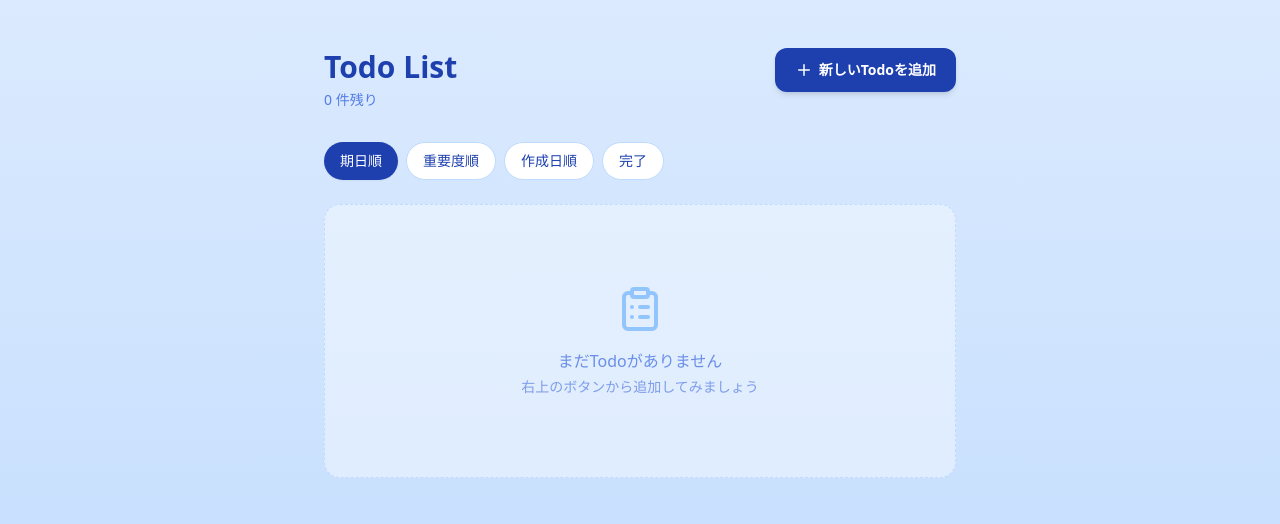
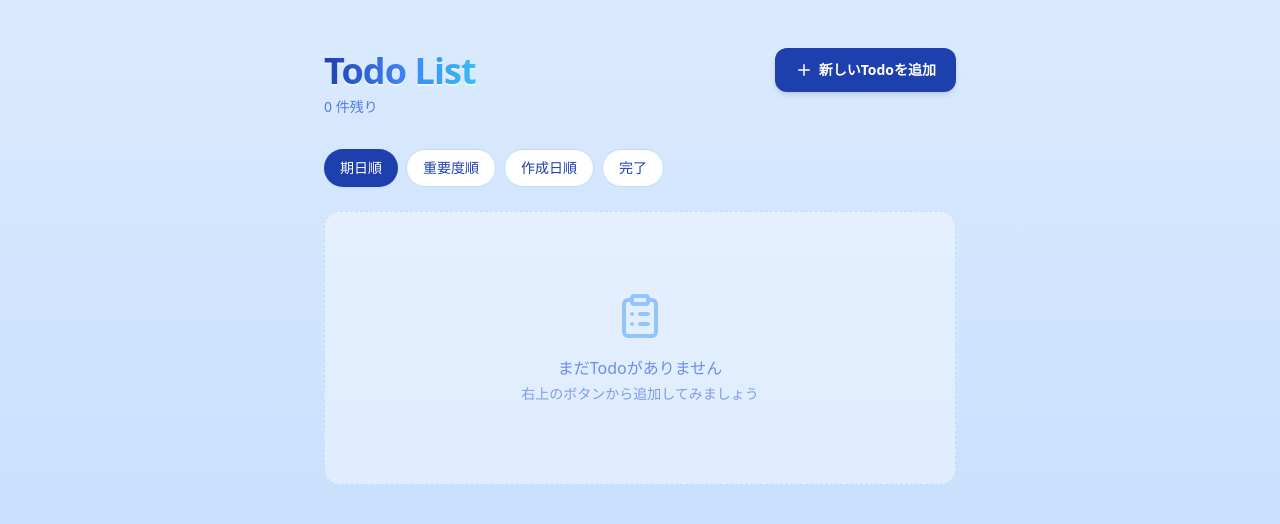
Before and after one commit to yurin02/bolt-todo-app, a React (Vite) app: page / in a window 1280 px wide. Shown: the top 524 px of the page. Built offline with nearby package versions, Linux system fonts and the light colour scheme.

Commit message:
Update Todo List title style

```diff
--- a/src/App.tsx
+++ b/src/App.tsx
@@ -92,8 +92,10 @@ export default function App() {
       <header className="mx-auto max-w-2xl px-5 pt-12 pb-2">
         <div className="flex items-start justify-between">
           <div>
-            <h1 className="text-3xl font-bold leading-tight text-[#1e40af]">
-              Todo List
+            <h1 className="text-4xl font-extrabold leading-tight tracking-tight text-[#1e40af] drop-shadow-[0_2px_0_rgba(255,255,255,0.6)]">
+              <span className="bg-gradient-to-r from-[#1e40af] via-blue-500 to-sky-400 bg-clip-text text-transparent">
+                Todo List
+              </span>
             </h1>
             <p className="mt-1 text-sm font-medium text-blue-700/70">
               {activeCount} 件残り
```
